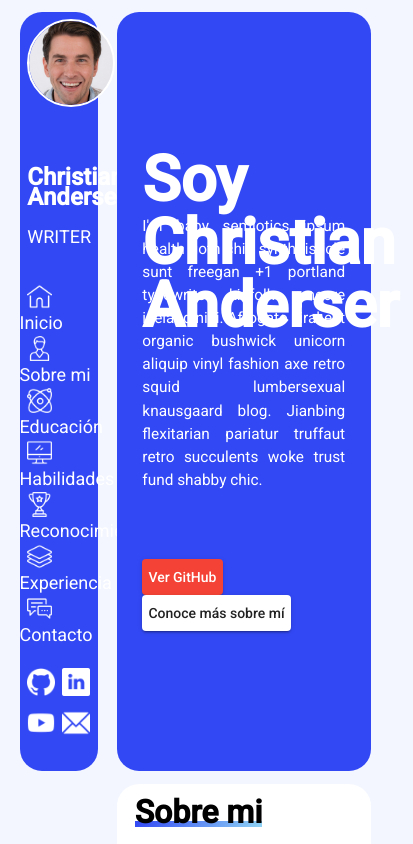
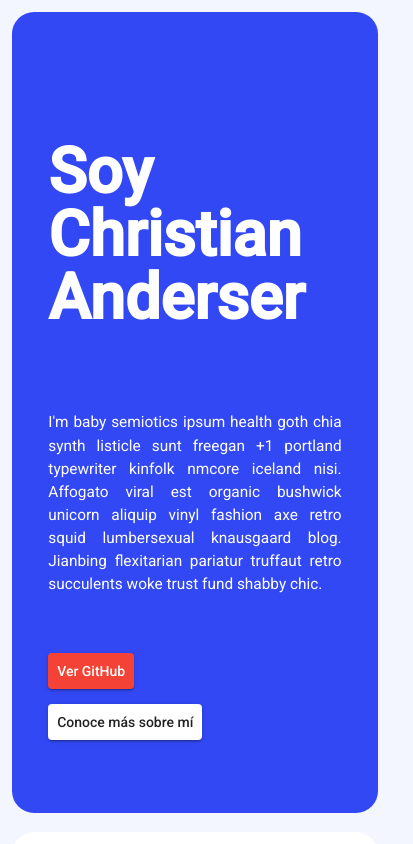
Before and after one commit to SrLozano/LozanoWebPage, an Angular app: page / in a window 390 px wide. Shown: the top 844 px of the page, 413 px wide, since content can reach past the window. Built offline with nearby package versions, Linux system fonts and the light colour scheme.

Commit message:
Starting mobile view

```diff
--- a/src/app/left-tab/left-tab.component.scss
+++ b/src/app/left-tab/left-tab.component.scss
@@ -106,3 +106,16 @@ a{
     -ms-transform     : rotate(360deg) scale(1.4); /* IE 9 */
     transform         : rotate(360deg) scale(1.4); /* Firefox 16+, IE 10+, Opera */
 }
+
+
+/*-------------------------------------
+---------------------------------------
+            MOBILE VIEW
+---------------------------------------
+---------------------------------------*/
+
+@media only screen and (max-width: 600px){
+    .main-tab{
+        display: none;
+    }
+}
--- a/src/app/right-tab/right-tab.component.html
+++ b/src/app/right-tab/right-tab.component.html
@@ -12,7 +12,7 @@
         </div>
         <div class="buttons">
             <a target="_blank" rel="noopener noreferrer" href="https://es.wikipedia.org/wiki/Espa%C3%B1a">
-                <button mat-raised-button color="warn" style="margin-right:20%; padding-left: 3%; padding-right: 3%;">Ver GitHub</button>
+                <button mat-raised-button color="warn" style="margin-right:20%; padding-left: 3%; padding-right: 3%; margin-bottom: 5%;">Ver GitHub</button>
             </a>
             <a [routerLink]="['']" fragment="sobre"><button mat-raised-button style="padding-left: 3%; padding-right: 3%;">Conoce más sobre mí</button></a>
         </div>
--- a/src/app/right-tab/right-tab.component.scss
+++ b/src/app/right-tab/right-tab.component.scss
@@ -6,7 +6,7 @@
     margin-right: 5%;
     height: 100%;
     vertical-align: top;
-    margin-left: 30%;;
+    margin-left: 30%;
 }
 
 //The classes for the card set to fit the home
@@ -594,3 +594,55 @@ a.sm-link{
 .sm-link3:hover::after{
   transform: translate3d(0, 0, 0);
 }
+
+
+/*-------------------------------------
+---------------------------------------
+            MOBILE VIEW
+---------------------------------------
+---------------------------------------*/
+
+@media only screen and (max-width: 600px){
+  .container{
+    margin-left: 3%;
+    margin-right: 3%;
+    width: 94%;
+  }
+
+  //The classes for the card set to fit the home
+  .home{
+    background-color: rgb(50, 72, 244);
+    height: 95%;
+    border-radius: 22px;
+    color: white;
+    position: relative;
+  }
+
+  //The classes for the card set to fit the home
+  .container_name{
+      height: 80%;
+      position: relative;
+  }
+
+  .name{
+      position: absolute;
+      bottom: 50%;
+      font-size: 4.5em;
+      line-height: 1em;
+      margin-left: 10%;
+      margin-right: 10%;
+      font-weight: bold;
+  }
+
+  .description{
+      position: absolute;
+      bottom: 7%;
+      margin-left: 10%;
+      margin-right: 10%;
+      text-align: justify;
+      line-height: 1.5em;
+      font-size: 1.1em;
+  }
+
+
+}
```
Also changed, not shown: src/app/tab-header/tab-header.component.scss (line endings or trailing spaces).
